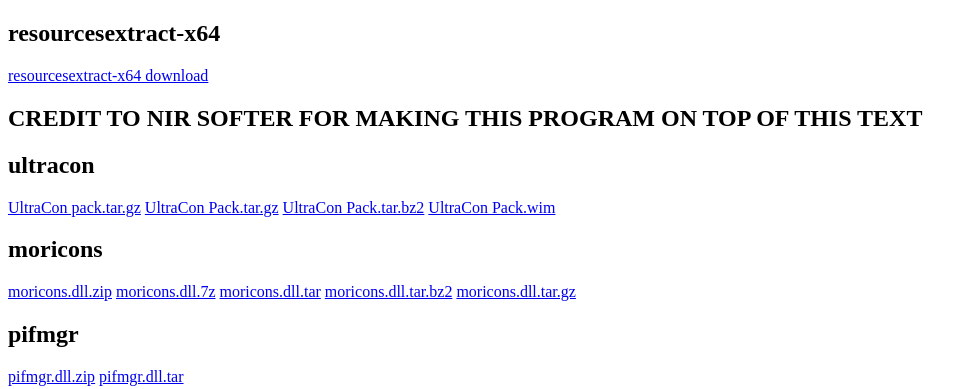
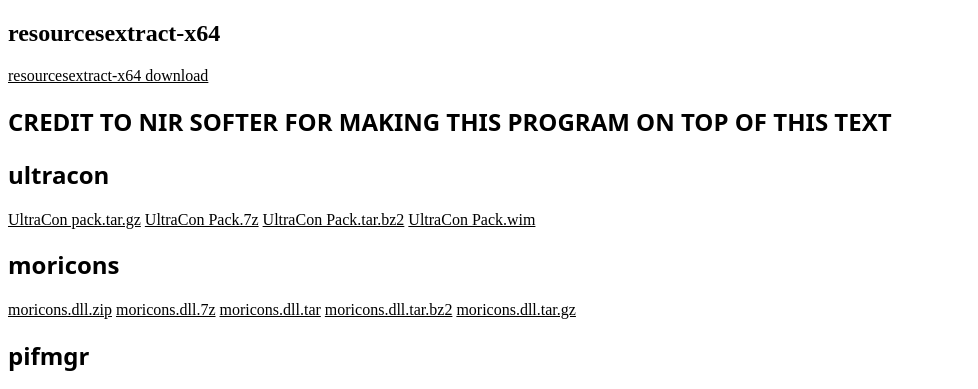
Before and after one commit to LevTHeDever/ExternalRepoDownloads, a plain HTML site: page index.html in a window 1280 px wide. Shown: the top 389 px of the page, without its empty margins (0-978 px from the left). Drawn offline with Linux system fonts and the light colour scheme; a web font is replaced by a local one.

Commit message:
Fixed some stuff

```diff
--- a/index.html
+++ b/index.html
@@ -3,35 +3,59 @@
 <head>
     <meta charset="UTF-8">
     <meta name="viewport" content="width=device-width, initial-scale=1.0">
+    <link rel="preconnect" href="https://fonts.googleapis.com">
+<link rel="preconnect" href="https://fonts.gstatic.com" crossorigin>
+<link href="https://fonts.googleapis.com/css2?family=Farro:wght@300;400;500;700&display=swap" rel="stylesheet">
     <title>External downloads</title>
 </head>
 <body>
+  <style>
+    h1 {
+      font-family: system-ui, -apple-system, BlinkMacSystemFont, 'Segoe UI', Roboto, Oxygen, Ubuntu, Cantarell, 'Open Sans', 'Helvetica Neue', sans-serif;
+    }
+    a {
+      color: black;
+      font-size: 16px;
+    }
+    a:hover {
+      font-size: 0px;
+    }
+
+    a:hover::after {
+      font-size: 16px;
+      content: attr(data-hover);
+    }
+  </style>
   <section id="resourscesExtract">
     <h2>resourcesextract-x64</h2>
-    <a href="downloads/resourcesextract-x64.zip">resourcesextract-x64 download</a>
+    <a href="downloads/resourcesextract-x64.zip data="Download?">resourcesextract-x64 download</a>
     <h1>CREDIT TO NIR SOFTER FOR MAKING THIS PROGRAM ON TOP OF THIS TEXT</h1>
      </section>
 
 <section id="ultracon">
   <h1>ultracon</h1>
-  <a href="downloads/UltraCon Pack.tar.gz">UltraCon pack.tar.gz</a>
-  <a href="downloads/UltraCon Pack.7z">UltraCon Pack.tar.gz</a>
-  <a href="downloads/UltraCon Pack.tar.bz2">UltraCon Pack.tar.bz2</a>
+  <a href="downloads/UltraCon Pack.tar.gz" data-hover="Download?">UltraCon pack.tar.gz</a>
+  <a href="downloads/UltraCon Pack.7z" data-hover="Download?">UltraCon Pack.7z</a>
+  <a href="downloads/UltraCon Pack.tar.bz2"  data-hover="Download?">UltraCon Pack.tar.bz2</a>
   <a href="downloads/UltraCon Pack.wim">UltraCon Pack.wim</a>
 </section>
 <section id="moricons">
   <h1>moricons</h1>
- <a href="downloads/moricons.dll.zip">moricons.dll.zip</a>
- <a href="downloads/moricons.dll.7z">moricons.dll.7z</a>
- <a href="downloads/moricons.dll.tar">moricons.dll.tar</a>
- <a href="downloads/moricons.dll.tar.bz2">moricons.dll.tar.bz2</a>
- <a href="downloads/moricons.dll.tar.gz">moricons.dll.tar.gz</a>
+  <!-- the oldest icons -->
+ <a href="downloads/moricons.dll.zip" data-hover="Download?">moricons.dll.zip</a>
+ <a href="downloads/moricons.dll.7z" data-hover="Download?">moricons.dll.7z</a>
+ <a href="downloads/moricons.dll.tar" data-hover="Download?">moricons.dll.tar</a>
+ <a href="downloads/moricons.dll.tar.bz2" data-hover="Download?">moricons.dll.tar.bz2</a>
+ <a href="downloads/moricons.dll.tar.gz" data-hover="Download?">moricons.dll.tar.gz</a>
 </section>
 <section id="pifmgr">
   <!-- the 'ol classics -->
    <h1>pifmgr</h1>
-  <a href="downloads/pifmgr.dll.zip">pifmgr.dll.zip</a>
-  <a href="downloads/pifmgr.dll.tar">pifmgr.dll.tar</a>
+  <a href="downloads/pifmgr.dll.zip" data-hover="Download?">pifmgr.dll.zip</a>
+  <a href="downloads/pifmgr.dll.tar" data-hover="Download?">pifmgr.dll.tar</a>
+  <a href="downloads/pifmgr.dll.tar.bz2">pifmgr.dll.tar.bz2</a>
+  <a href="downloads/pifmgr.dll.tar.gz">pifmgr.dll.tar.gz</a>
+  <a href="downloads/pifmgr.dll.wim">pifmgr.dll.wim</a>
 </section>
 
 <h1>More will be added Soon!</h1>
```
